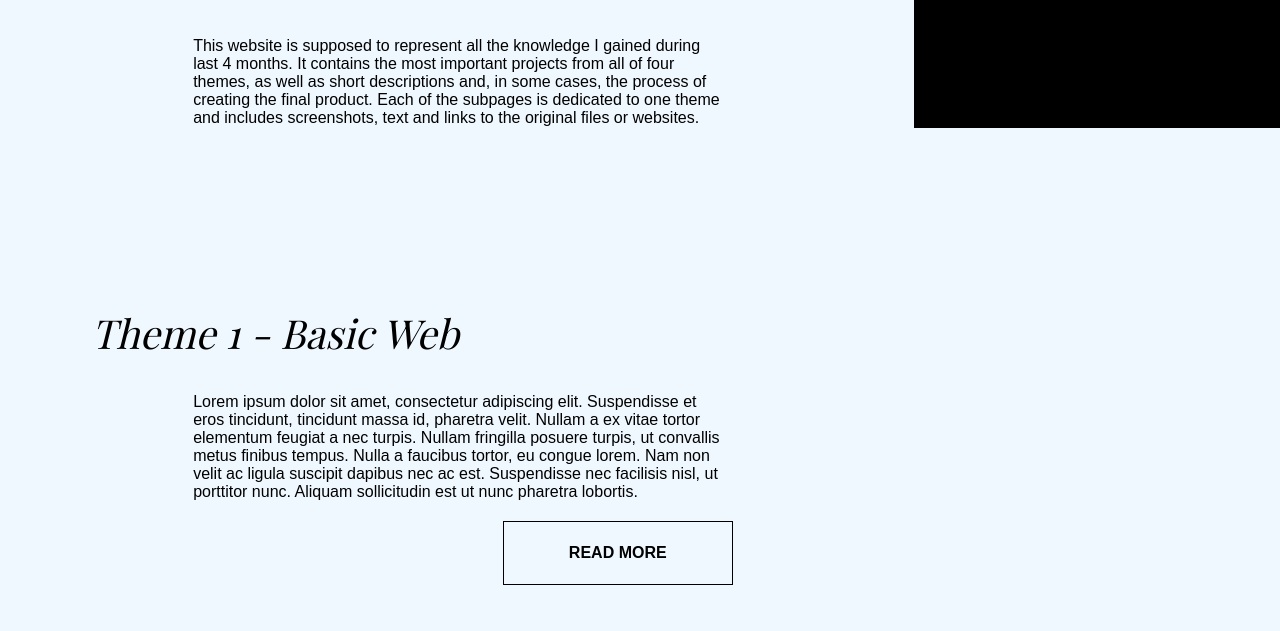
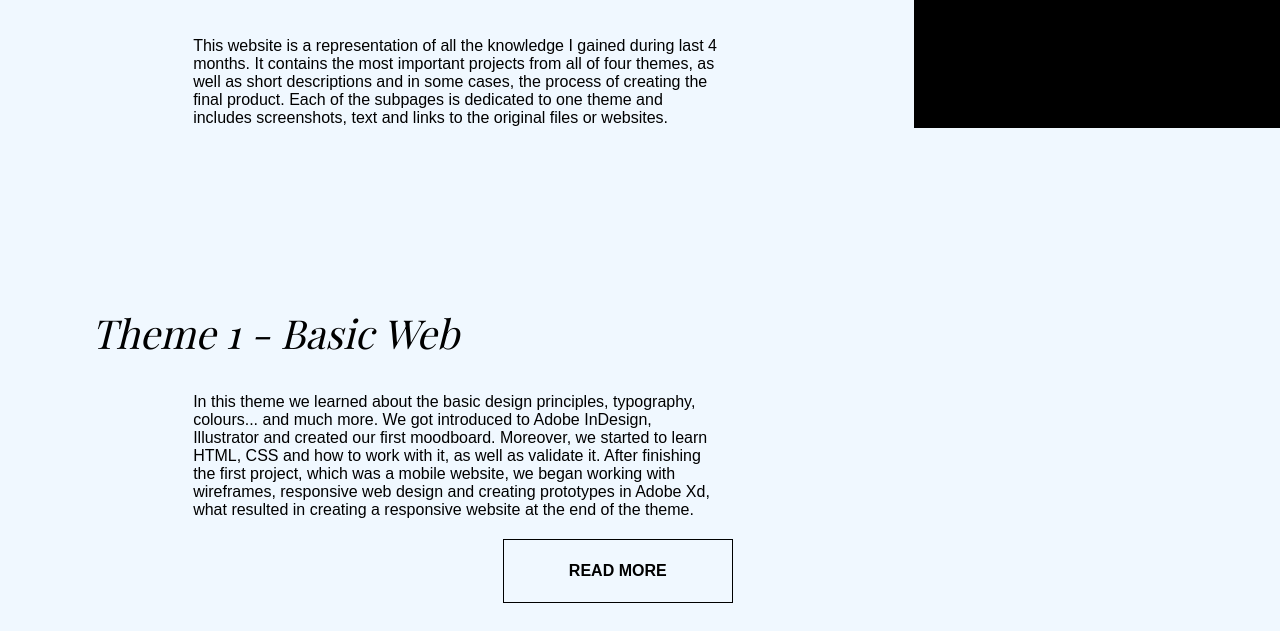
Before and after one commit to Shaireen/Portfolio-project, a plain HTML site: page index.html in a window 1280 px wide. Shown: the part 672-1303 px from the top of the page. Drawn offline with nearby package versions, Linux system fonts and the light colour scheme; a web font is replaced by a local one.

Commit message:
Add files via upload
Updated description of theme

```diff
--- a/index.html
+++ b/index.html
@@ -76,14 +76,14 @@
 <div class="portfolio slide-in2">
      <h1>portfolio</h1>
     <article>
-      This website is supposed to represent all the knowledge I gained during last 4 months. It contains the most important projects from all of four themes, as well as short descriptions and, in some cases, the process of creating the final product. Each of the subpages is dedicated to one theme and includes screenshots, text and links to the original files or websites.
+      This website is a representation of all the knowledge I gained during last 4 months. It contains the most important projects from all of four themes, as well as short descriptions and in some cases, the process of creating the final product. Each of the subpages is dedicated to one theme and includes screenshots, text and links to the original files or websites.
     </article>
 
 
     </div>
     <div class="portfolio2 scroll">
        <h2> Theme 1 - Basic Web</h2>
-       <article>      Lorem ipsum dolor sit amet, consectetur adipiscing elit. Suspendisse et eros tincidunt, tincidunt massa id, pharetra velit. Nullam a ex vitae tortor elementum feugiat a nec turpis. Nullam fringilla posuere turpis, ut convallis metus finibus tempus. Nulla a faucibus tortor, eu congue lorem. Nam non velit ac ligula suscipit dapibus nec ac est. Suspendisse nec facilisis nisl, ut porttitor nunc. Aliquam sollicitudin est ut nunc pharetra lobortis.
+       <article>      In this theme we learned about the basic design principles, typography, colours... and much more. We got introduced to Adobe InDesign, Illustrator and created our first moodboard. Moreover, we started to learn HTML, CSS and how to work with it, as well as validate it. After finishing the first project, which was a mobile website, we began working with wireframes, responsive web design and creating prototypes in Adobe Xd, what resulted in creating a responsive website at the end of the theme.
        </article>
          <div class="button slide" id="theme1">Read more</div>
 
```
